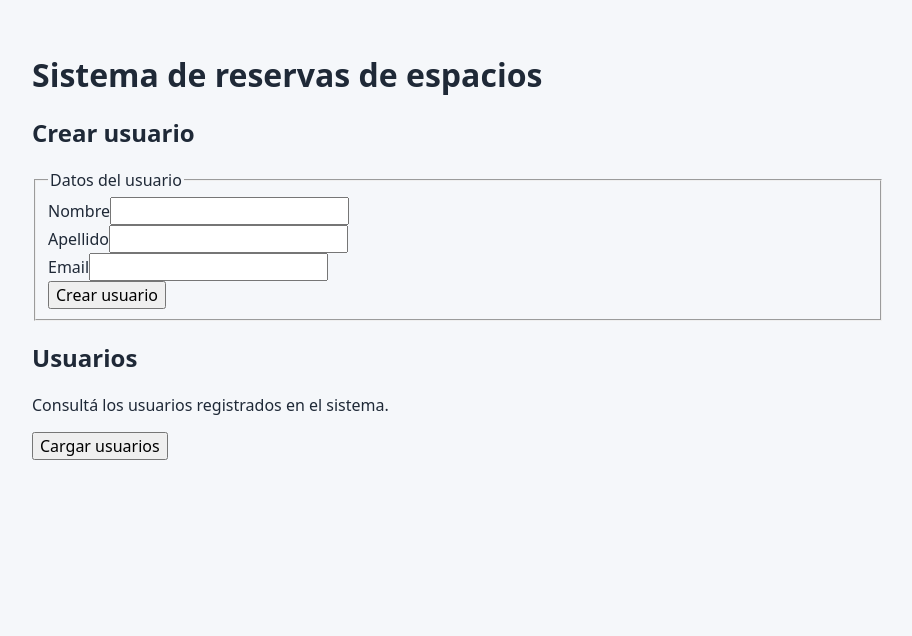
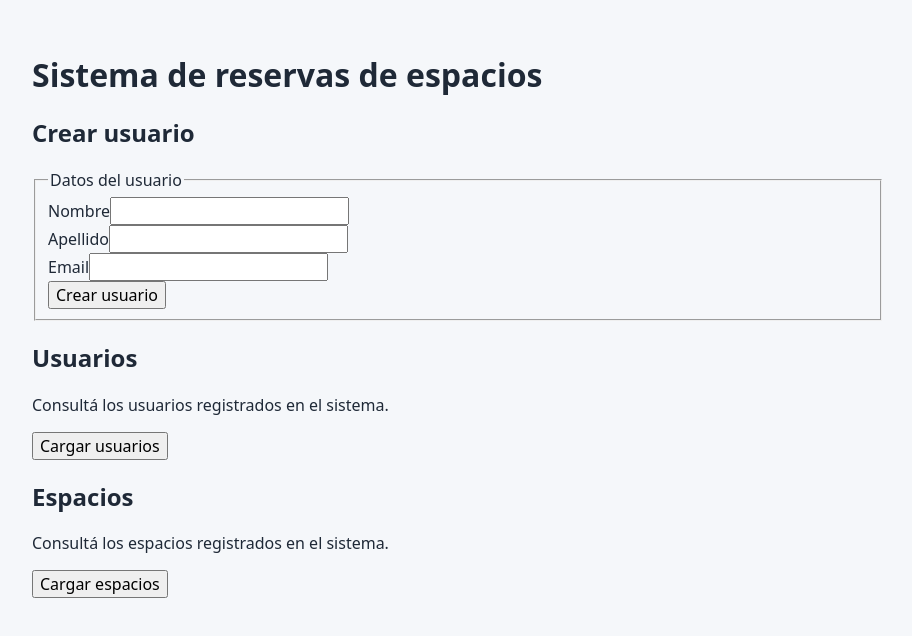
Before and after one commit to mateonunez1907/DSW-2026-Frontend, a React (Vite) app: page / in a window 1280 px wide. Shown: the top 636 px of the page, without its empty margins (182-1094 px from the left). Built offline with nearby package versions, Linux system fonts and the light colour scheme.

Commit message:
feat: mostrar listado de espacios con estados de carga y error

```diff
--- a/src/App.tsx
+++ b/src/App.tsx
@@ -3,6 +3,7 @@ import type { Usuario } from './types/usuario'
 import { getUsuario, eliminarUsuario } from './services/usuario.service'
 import ListaUsuarios from './components/ListaUsuarios'
 import FormularioUsuario from './components/FormularioUsuario'
+import GestionEspacios from './components/GestionEspacios.tsx'
 import './App.css'
 
 type EstadoCarga = 'inicial' | 'cargando' | 'error' | 'exito'
@@ -189,6 +190,8 @@ function App() {
           </section>
         )}
       </section>
+
+      <GestionEspacios />
     </main>
   )
 }
--- /dev/null
+++ b/src/components/GestionEspacios.tsx
@@ -0,0 +1,69 @@
+import { useState } from 'react'
+import type { Espacio } from '../types/espacio'
+import { getEspacios } from '../services/espacio.service'
+
+type EstadoCarga = 'inicial' | 'cargando' | 'exito' | 'error'
+
+function GestionEspacios() {
+
+  const [espacios, setEspacios] = useState<Espacio[]>([])
+  const [estado, setEstado] = useState<EstadoCarga>('inicial')
+
+  async function cargarEspacios(){
+    setEstado('cargando')
+
+    try{
+      const datos = await getEspacios()
+      setEspacios(datos)
+      setEstado('exito')
+    } catch {
+      setEstado('error')
+    }
+  }
+
+  return(
+    <section aria-labelledby='titulo-espacios'>
+      <h2 id="titulo-espacios">Espacios</h2>
+      <p>Consultá los espacios registrados en el sistema.</p>
+
+        <button
+          type = "button"
+          onClick = {cargarEspacios}
+          disabled = {estado ==='cargando'}
+        >
+          {estado === 'inicial' && 'Cargar espacios'}
+          {estado === 'cargando' && 'Cargando...'}
+          {estado === 'exito' && 'Actualizar espacios'}
+          {estado === 'error' && 'Reintentar'}
+        </button>
+
+        {estado === 'cargando' && (
+          <p role="status">Cargando espacios...</p>
+        )}
+
+        {estado === 'error' && (
+          <p role="status">Reintentar</p>
+        )}
+
+        {estado === 'exito' && espacios.length === 0 && (
+          <p role="status">No hay espacios registrados.</p>
+        )}
+
+        {estado === 'exito' && espacios.length > 0 && (
+          <ul>
+            {espacios.map((espacio) => (
+              <li key={espacio.id}>
+                <h3>{espacio.nombre}</h3>
+                <p>
+                  <strong>Tipo:</strong> {espacio.tipo}
+                </p>
+                  <strong>Capacidad:</strong> {espacio.capacidad} personas
+              </li>
+            ))}
+          </ul>
+        )}
+    </section>
+  )
+}
+
+export default GestionEspacios
--- /dev/null
+++ b/src/services/espacio.service.ts
@@ -0,0 +1,13 @@
+import type { Espacio } from '../types/espacio'
+
+export async function getEspacios(): Promise<Espacio[]> {
+  const respuesta = await fetch('/api/espacios');
+
+  if (!respuesta.ok) {
+    throw new Error('No se pudieron obtener los espacios');
+  }
+
+  const contenido : { data: Espacio[] } = await respuesta.json();
+
+  return contenido.data
+}
--- /dev/null
+++ b/src/types/espacio.ts
@@ -0,0 +1,7 @@
+export interface Espacio {
+  id: string
+  nombre: string
+  descripcion: string
+  capacidad: number
+  tipo: string
+}
```
